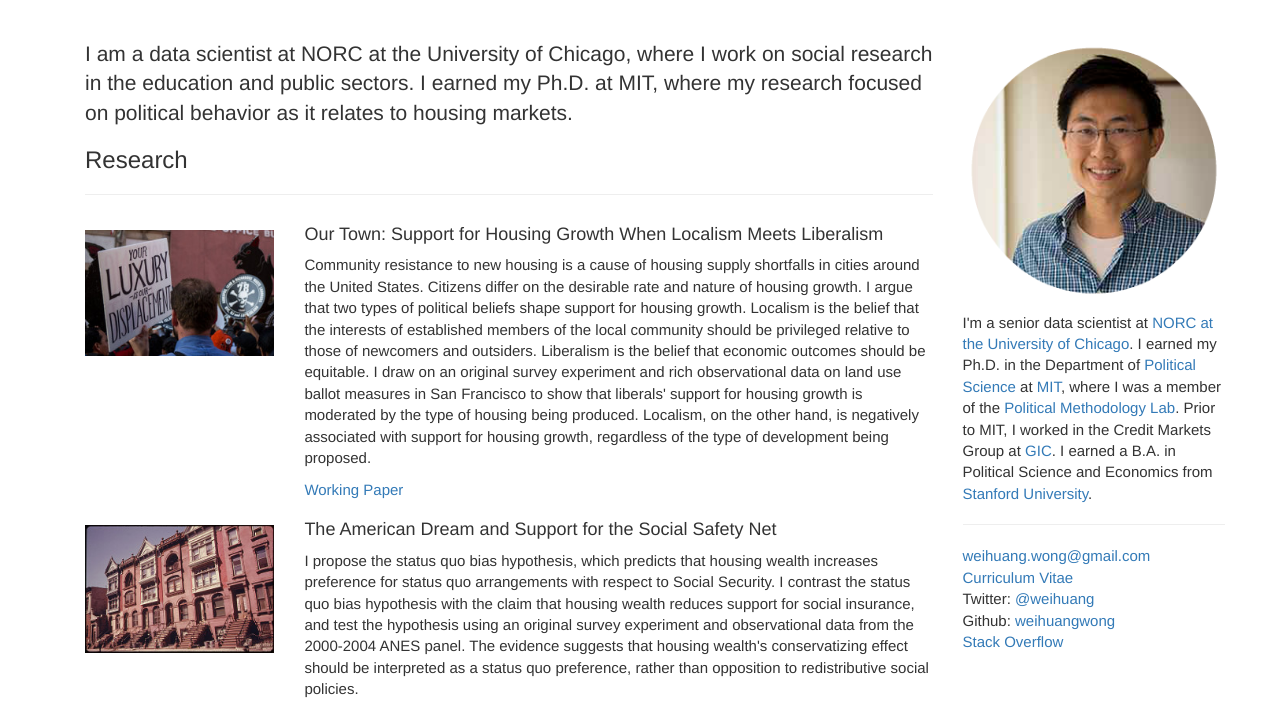
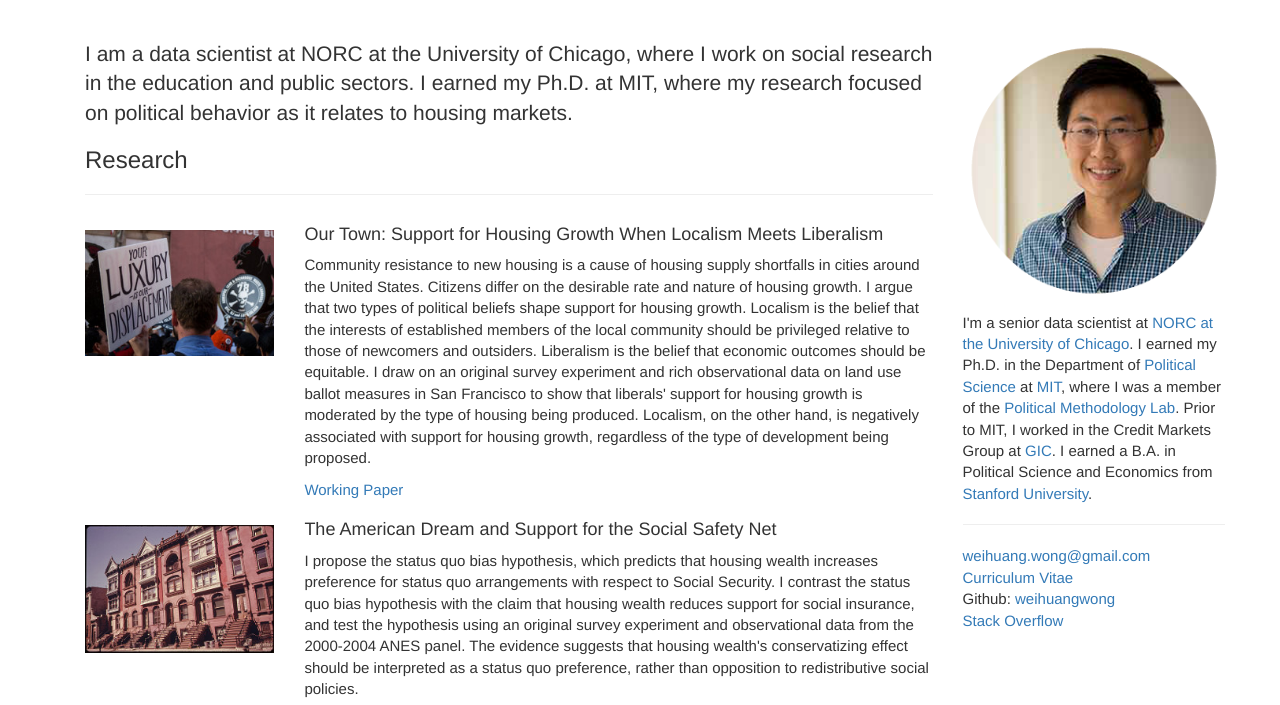
Before and after one commit to weihuangwong/weihuangwong.github.io, a plain HTML site: page index.html in a window 1280 px wide. Shown: the part 95-800 px from the top of the page. Drawn offline with nearby package versions, Linux system fonts and the light colour scheme.

Commit message:
Removed Twitter link.

```diff
--- a/index.html
+++ b/index.html
@@ -119,7 +119,6 @@
 
             <div><a href="mailto:weihuang.wong@gmail.com">weihuang.wong@gmail.com</a></div>
             <div><a href="cv_wong.pdf">Curriculum Vitae</a></div>
-            <div>Twitter: <a href="http://www.twitter.com/weihuang">@weihuang</a></div>
             <div>Github: <a href="https://github.com/weihuangwong">weihuangwong</a></div>
             <div><a href = "https://stackoverflow.com/users/6455166/weihuang-wong">Stack Overflow</a></div>
 
```
